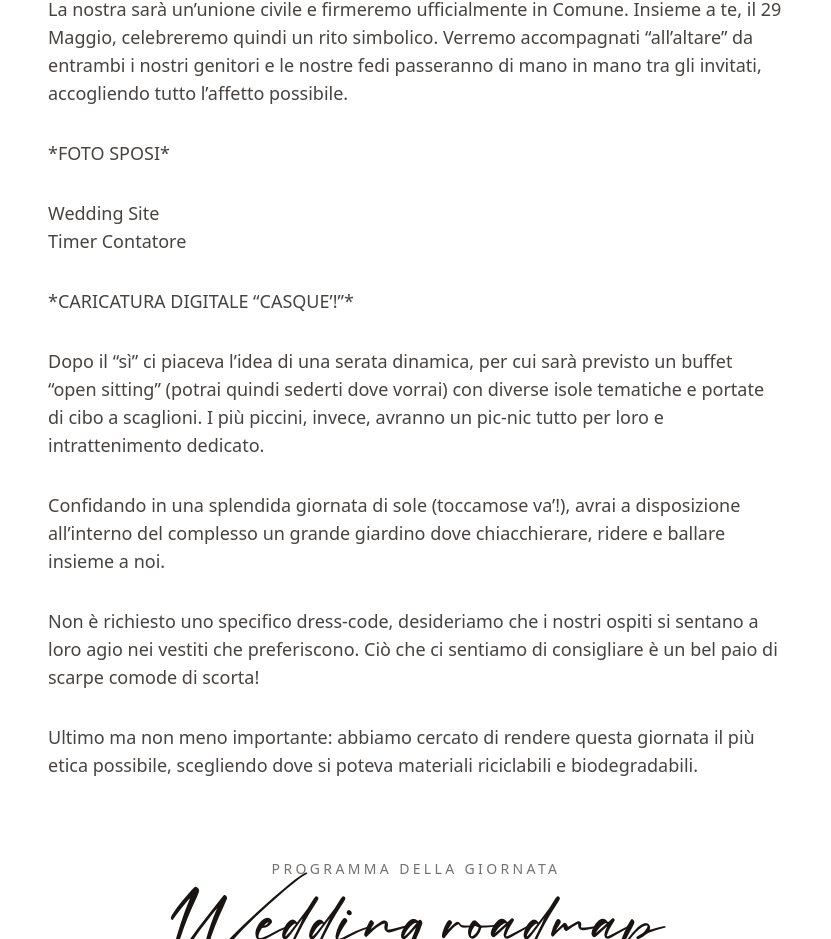
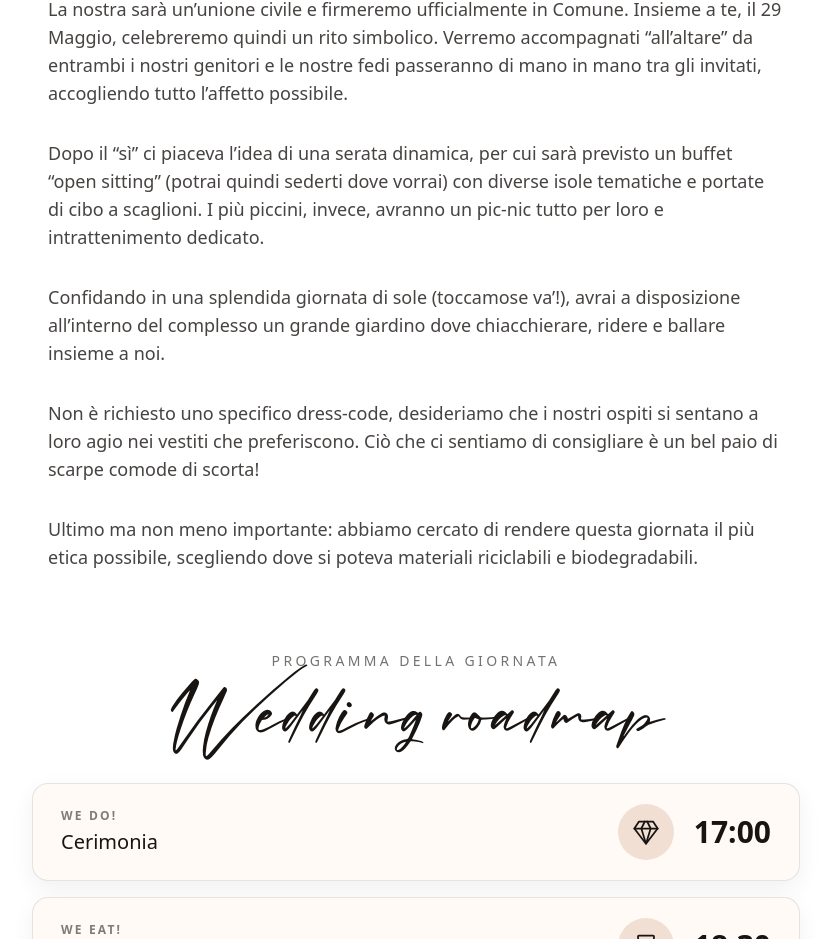
Before and after one commit to fabioper85/wed-times, a Next.js app: page / in a window 1280 px wide. Shown: the part 1511-2450 px from the top of the page, without its empty margins (224-1055 px from the left). Built offline with nearby package versions, Linux system fonts and the light colour scheme; a web font is replaced by a local one.

Commit message:
Remove spoiler placeholder content

```diff
--- a/src/components/Info.tsx
+++ b/src/components/Info.tsx
@@ -63,10 +63,6 @@ const Info: React.FC = () => {
             celebreremo quindi un rito simbolico. Verremo accompagnati “all’altare” da entrambi i nostri genitori e le
             nostre fedi passeranno di mano in mano tra gli invitati, accogliendo tutto l’affetto possibile.
           </p>
-          <p className="mt-8">*FOTO SPOSI*</p>
-          <p className="mt-8">Wedding Site</p>
-          <p>Timer Contatore</p>
-          <p className="mt-8">*CARICATURA DIGITALE “CASQUE’!”*</p>
           <p className="mt-8">
             Dopo il “sì” ci piaceva l’idea di una serata dinamica, per cui sarà previsto un buffet “open sitting” (potrai
             quindi sederti dove vorrai) con diverse isole tematiche e portate di cibo a scaglioni. I più piccini, invece,
```
